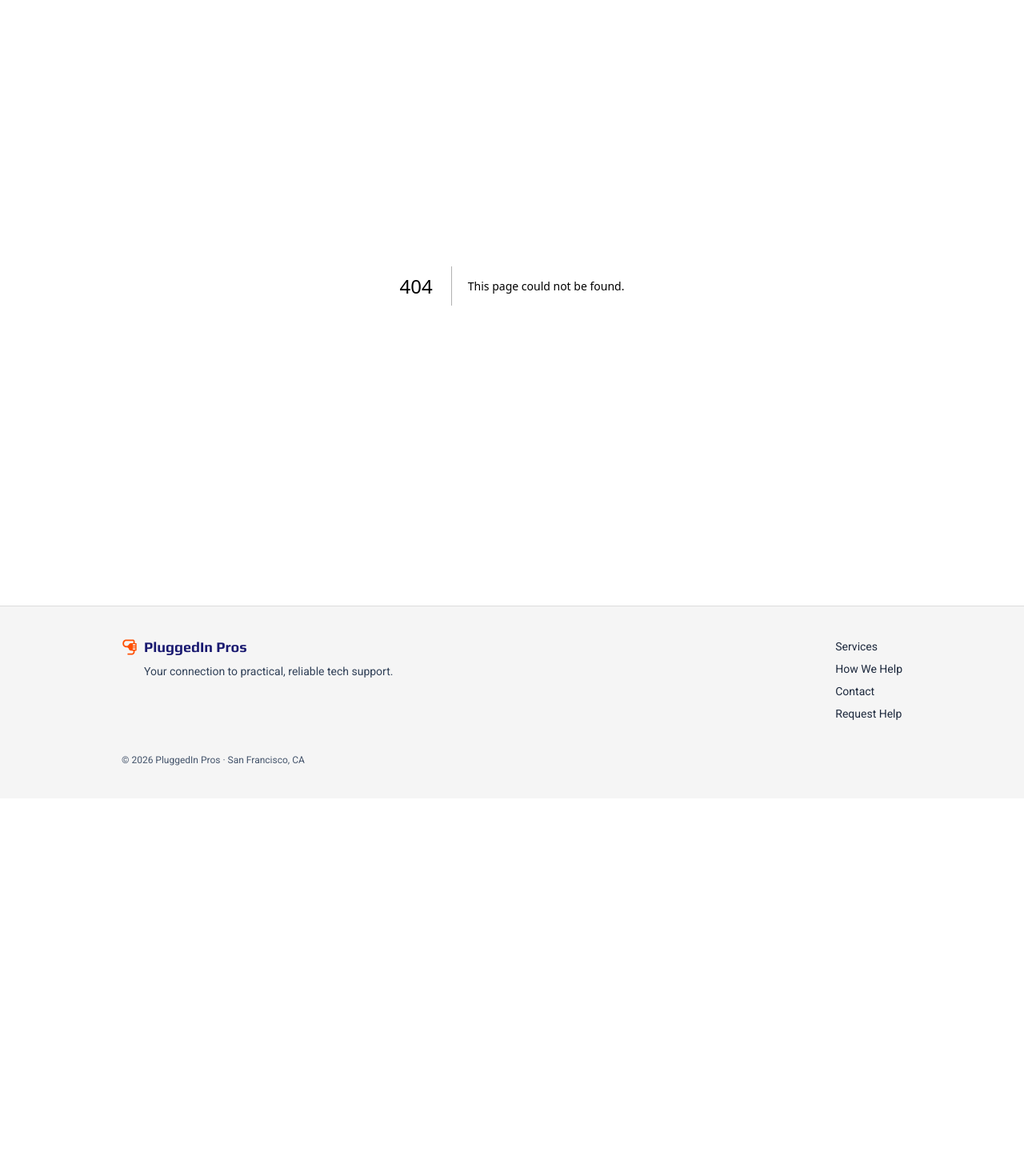
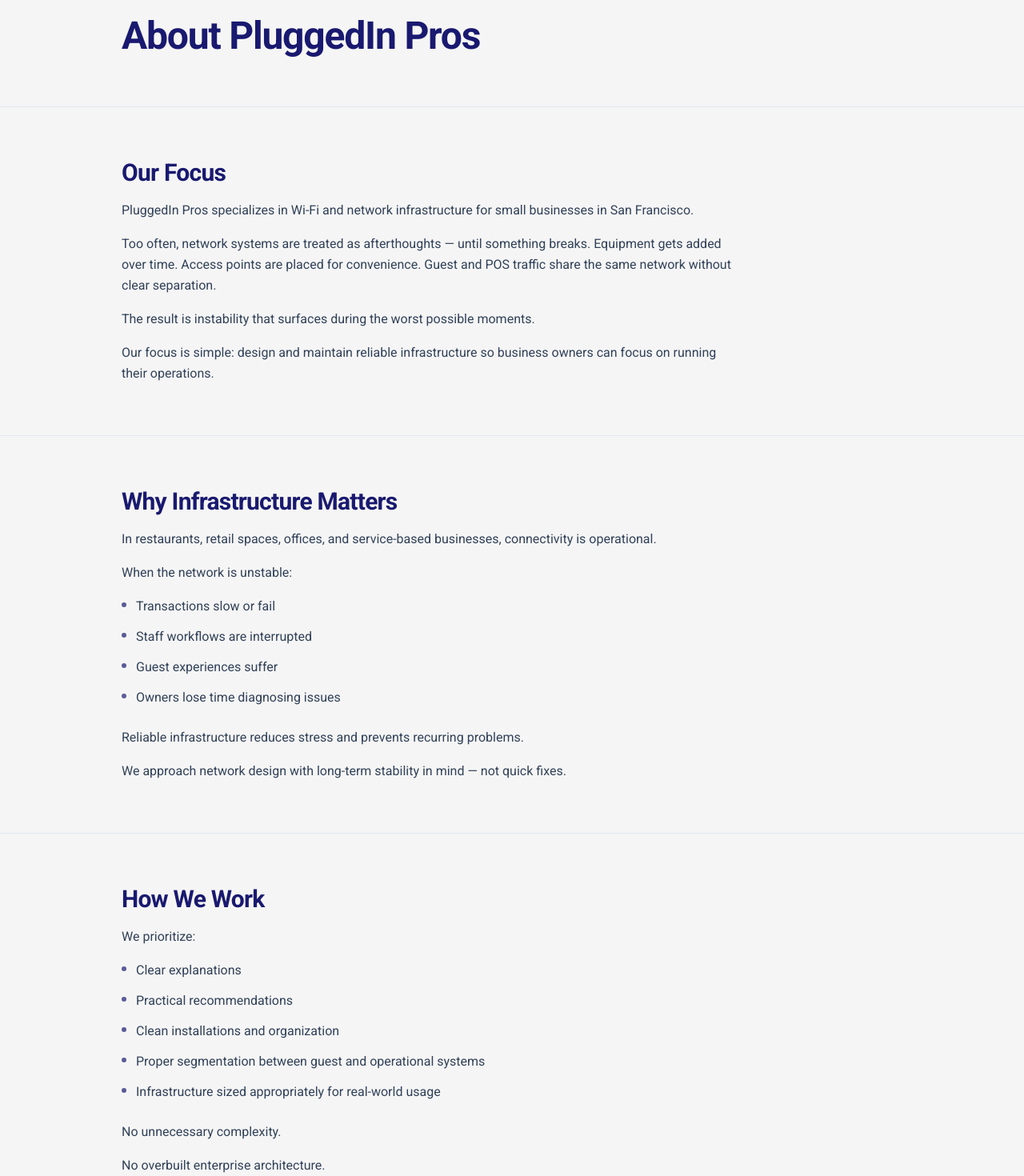
Before and after one commit to getpluggedinsf/website, a Next.js app: page /about in a window 1280 px wide. Before the commit this address had no page. Shown: the part 120-1590 px from the top of the page at 80% size. Before the commit the page ends 1118 px from the top, so only its background shows below. Built offline with nearby package versions, Linux system fonts and the light colour scheme.

Commit message:
feat: add about page

```diff
--- /dev/null
+++ b/src/app/about/page.tsx
@@ -0,0 +1,204 @@
+export default function AboutPage() {
+  return (
+    <main className="w-full">
+      {/* H1 */}
+      <section className="w-full">
+        <div className="mx-auto max-w-5xl px-6 py-14 sm:py-16">
+          <div className="max-w-3xl">
+            <h1 className="text-balance text-4xl font-semibold tracking-tight text-[var(--pip-navy)] sm:text-5xl">
+              About PluggedIn Pros
+            </h1>
+          </div>
+        </div>
+      </section>
+
+      {/* Our Focus */}
+      <section className="w-full border-t border-slate-200">
+        <div className="mx-auto max-w-5xl px-6 py-14 sm:py-16">
+          <div className="max-w-3xl">
+            <h2 className="text-2xl font-semibold tracking-tight text-[var(--pip-navy)] sm:text-3xl">
+              Our Focus
+            </h2>
+
+            <p className="mt-4 text-base leading-relaxed text-slate-700">
+              PluggedIn Pros specializes in Wi-Fi and network infrastructure for
+              small businesses in San Francisco.
+            </p>
+
+            <p className="mt-4 text-base leading-relaxed text-slate-700">
+              Too often, network systems are treated as afterthoughts — until
+              something breaks. Equipment gets added over time. Access points
+              are placed for convenience. Guest and POS traffic share the same
+              network without clear separation.
+            </p>
+
+            <p className="mt-4 text-base leading-relaxed text-slate-700">
+              The result is instability that surfaces during the worst possible
+              moments.
+            </p>
+
+            <p className="mt-4 text-base leading-relaxed text-slate-700">
+              Our focus is simple: design and maintain reliable infrastructure
+              so business owners can focus on running their operations.
+            </p>
+          </div>
+        </div>
+      </section>
+
+      {/* Why Infrastructure Matters */}
+      <section className="w-full border-t border-slate-200">
+        <div className="mx-auto max-w-5xl px-6 py-14 sm:py-16">
+          <div className="max-w-3xl">
+            <h2 className="text-2xl font-semibold tracking-tight text-[var(--pip-navy)] sm:text-3xl">
+              Why Infrastructure Matters
+            </h2>
+
+            <p className="mt-4 text-base leading-relaxed text-slate-700">
+              In restaurants, retail spaces, offices, and service-based
+              businesses, connectivity is operational.
+            </p>
+
+            <p className="mt-4 text-base leading-relaxed text-slate-700">
+              When the network is unstable:
+            </p>
+
+            <ul className="mt-4 space-y-3 text-base leading-relaxed text-slate-700">
+              {[
+                "Transactions slow or fail",
+                "Staff workflows are interrupted",
+                "Guest experiences suffer",
+                "Owners lose time diagnosing issues",
+              ].map((item) => (
+                <li key={item} className="flex gap-3">
+                  <span className="mt-2 h-1.5 w-1.5 shrink-0 rounded-full bg-[var(--pip-navy)] opacity-70" />
+                  <span>{item}</span>
+                </li>
+              ))}
+            </ul>
+
+            <p className="mt-6 text-base leading-relaxed text-slate-700">
+              Reliable infrastructure reduces stress and prevents recurring
+              problems.
+            </p>
+
+            <p className="mt-4 text-base leading-relaxed text-slate-700">
+              We approach network design with long-term stability in mind — not
+              quick fixes.
+            </p>
+          </div>
+        </div>
+      </section>
+
+      {/* How We Work */}
+      <section className="w-full border-t border-slate-200">
+        <div className="mx-auto max-w-5xl px-6 py-14 sm:py-16">
+          <div className="max-w-3xl">
+            <h2 className="text-2xl font-semibold tracking-tight text-[var(--pip-navy)] sm:text-3xl">
+              How We Work
+            </h2>
+
+            <p className="mt-4 text-base leading-relaxed text-slate-700">
+              We prioritize:
+            </p>
+
+            <ul className="mt-4 space-y-3 text-base leading-relaxed text-slate-700">
+              {[
+                "Clear explanations",
+                "Practical recommendations",
+                "Clean installations and organization",
+                "Proper segmentation between guest and operational systems",
+                "Infrastructure sized appropriately for real-world usage",
+              ].map((item) => (
+                <li key={item} className="flex gap-3">
+                  <span className="mt-2 h-1.5 w-1.5 shrink-0 rounded-full bg-[var(--pip-navy)] opacity-70" />
+                  <span>{item}</span>
+                </li>
+              ))}
+            </ul>
+
+            <div className="mt-6 space-y-4 text-base leading-relaxed text-slate-700">
+              <p>No unnecessary complexity.</p>
+              <p>No overbuilt enterprise architecture.</p>
+              <p>No pressure to purchase hardware that isn’t needed.</p>
+            </div>
+          </div>
+        </div>
+      </section>
+
+      {/* Local Experience */}
+      <section className="w-full border-t border-slate-200">
+        <div className="mx-auto max-w-5xl px-6 py-14 sm:py-16">
+          <div className="max-w-3xl">
+            <h2 className="text-2xl font-semibold tracking-tight text-[var(--pip-navy)] sm:text-3xl">
+              Local Experience
+            </h2>
+
+            <p className="mt-4 text-base leading-relaxed text-slate-700">
+              San Francisco presents unique network challenges:
+            </p>
+
+            <ul className="mt-4 space-y-3 text-base leading-relaxed text-slate-700">
+              {[
+                "Dense wireless interference",
+                "Multi-tenant buildings",
+                "Older construction and thick walls",
+                "Outdoor seating and patio coverage",
+                "High peak-hour device density",
+              ].map((item) => (
+                <li key={item} className="flex gap-3">
+                  <span className="mt-2 h-1.5 w-1.5 shrink-0 rounded-full bg-[var(--pip-navy)] opacity-70" />
+                  <span>{item}</span>
+                </li>
+              ))}
+            </ul>
+
+            <p className="mt-6 text-base leading-relaxed text-slate-700">
+              We design and optimize networks for these real-world conditions —
+              not ideal lab environments.
+            </p>
+          </div>
+        </div>
+      </section>
+
+      {/* Our Commitment */}
+      <section className="w-full border-t border-slate-200">
+        <div className="mx-auto max-w-5xl px-6 py-14 sm:py-16">
+          <div className="max-w-3xl">
+            <h2 className="text-2xl font-semibold tracking-tight text-[var(--pip-navy)] sm:text-3xl">
+              Our Commitment
+            </h2>
+
+            <p className="mt-4 text-base leading-relaxed text-slate-700">
+              We aim to be steady, reliable, and easy to work with.
+            </p>
+
+            <p className="mt-4 text-base leading-relaxed text-slate-700">
+              Most businesses don’t want to think about their network every day.
+              They just want it to work.
+            </p>
+
+            <p className="mt-4 text-base leading-relaxed text-slate-700">
+              That’s the standard we design for.
+            </p>
+          </div>
+        </div>
+      </section>
+
+      {/* Serving San Francisco Small Businesses */}
+      <section className="w-full border-t border-slate-200">
+        <div className="mx-auto max-w-5xl px-6 py-14 sm:py-16">
+          <div className="max-w-3xl">
+            <h2 className="text-2xl font-semibold tracking-tight text-[var(--pip-navy)] sm:text-3xl">
+              Serving San Francisco Small Businesses
+            </h2>
+
+            <p className="mt-4 text-base leading-relaxed text-slate-700">
+              PluggedIn Pros provides on-site Wi-Fi and network infrastructure
+              services throughout San Francisco.
+            </p>
+          </div>
+        </div>
+      </section>
+    </main>
+  );
+}
```
